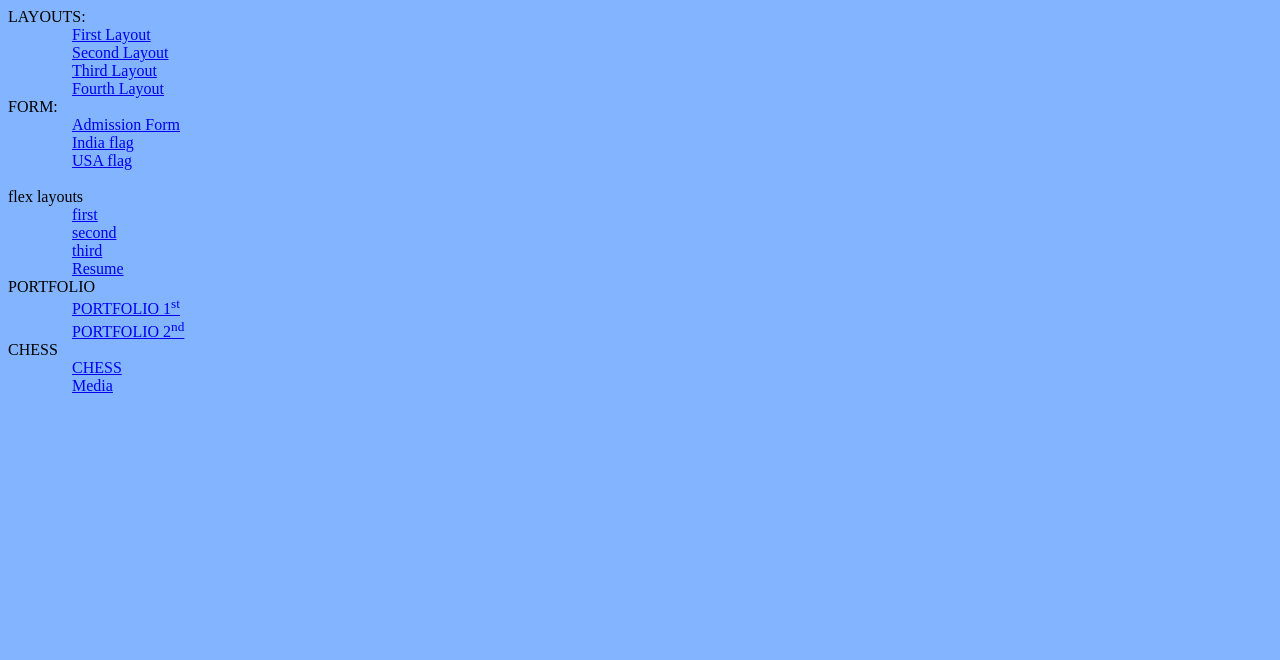
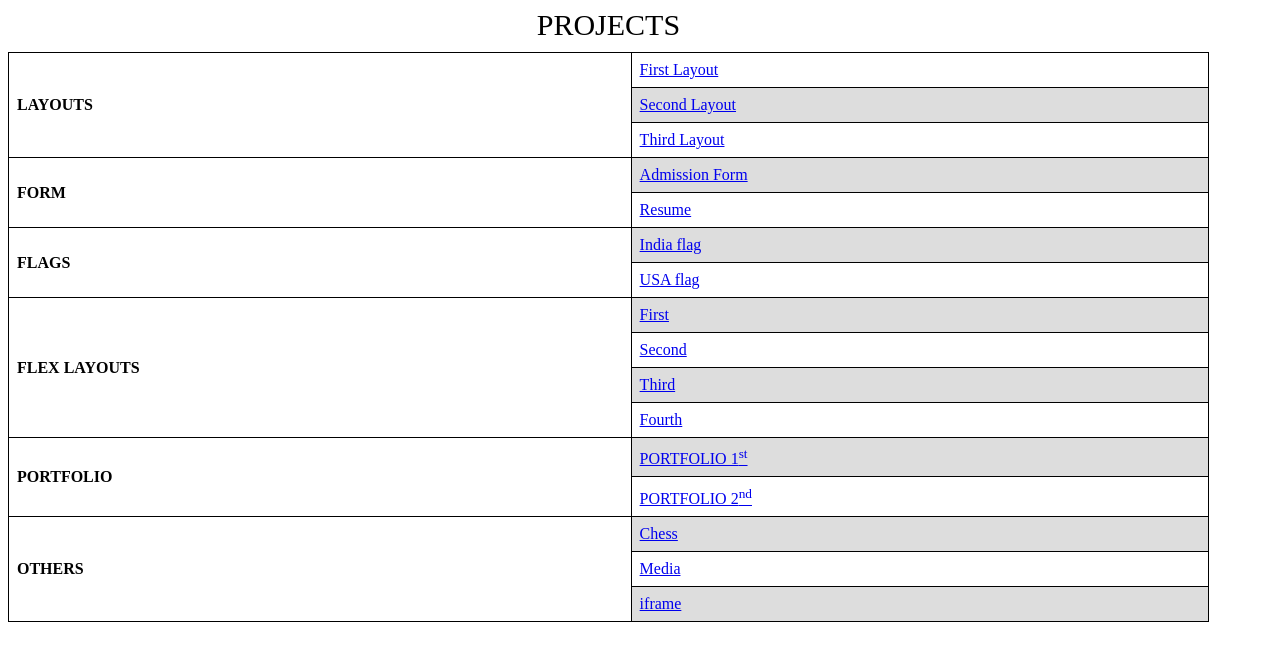
Before and after one commit to ShriyaFullStackDeveloper/ShriyaFullStackDeveloper, a plain HTML site: page index.html in a window 1280 px wide. Drawn offline with Linux system fonts and the light colour scheme.

Commit message:
Add files via upload

```diff
--- a/index.html
+++ b/index.html
@@ -1,69 +1,124 @@
 <!DOCTYPE html>
 <html lang="en">
+
 <head>
     <link rel="preconnect" href="https://fonts.googleapis.com">
-<link rel="preconnect" href="https://fonts.gstatic.com" crossorigin>
-<link href="https://fonts.googleapis.com/css2?family=Ubuntu:ital,wght@0,300;0,400;0,500;0,700;1,300;1,400;1,500;1,700&display=swap" rel="stylesheet">
+    <link rel="preconnect" href="https://fonts.gstatic.com" crossorigin>
+    <link
+        href="https://fonts.googleapis.com/css2?family=Ubuntu:ital,wght@0,300;0,400;0,500;0,700;1,300;1,400;1,500;1,700&display=swap"
+        rel="stylesheet">
     <meta charset="UTF-8">
     <meta name="viewport" content="width=device-width, initial-scale=1.0">
     <title>index</title>
+
+
     <style>
-        body{
-            height: 100vh;
-            width: 100vw;
-            background-color:#83B4FF;
+        table {
+            border-collapse: collapse;
+            width: 95%;
+
+        }
+        tr:nth-child(even) {
+  background-color: #dddddd;
+}
+th:nth-child(odd) {
+  background-color:white;
+}
+        th,
+        td {
+            padding: 8px;
+            text-align: left;
+            border-bottom: 1px solid #DDD;
+            border: 1px solid black;
         }
 
-            caption {
-                font-size: 30px;
-            font-style: normal;
-            margin-bottom: 10px;
-        }
-        a{
-            margin-left: 5%;
+        tr:hover {
+            background-color: #D6EEEE;
         }
 
+        caption {
+        font-size: 30px;
+        font-style: normal;
+        margin-bottom: 10px;
+    }
     </style>
 </head>
 
 <body>
-    <caption> LAYOUTS:</caption>
-    <br>
-        <a href="firstlayout.html">First Layout</a>
-    <br>
-    <a href="secondlayout.html">Second Layout</a>
-    <br>
-    <a href="thirdlayout.html">Third Layout</a>
- <br>
- <a href="doublebox.html">Fourth Layout</a>
- <br>
- <caption>FORM:</caption>
- <br>
- <a href="admission.html">Admission Form</a>
-<br>
- <a href="indiaflag.html">India flag</a>
-    <br>
-    <a href="usa.html"> USA flag</a>
-    <br>
-    <br>
-    <caption>flex layouts</caption> <br>
-    <a href="flex2.html">first</a>
-    <br>
-    <a href="flex3.html">second</a>
-    <br>
-    <a href="flex4.html">third</a>
-    <br>
-    <a href="resume3.html">Resume</a>
-    <br>
-    <caption>PORTFOLIO</caption> <br>
-    <a href="porfolio_2.html">PORTFOLIO 1<sup>st</sup></a>
-    <br>
-    <a href="portfolio_first.html">PORTFOLIO 2<sup>nd</sup></a>
-    <br>
-    <caption>CHESS</caption> <br>
-    <a href="Chess.html">CHESS</a>
-    <br>
-    <a href="media1.html">Media</a>
-    <br>
+    <table>
+        <caption>PROJECTS</caption>
+        <tr>
+            <th rowspan="3">LAYOUTS</th>
+            <td><a href="firstlayout.html">First Layout</a>
+
+                </td>
+
+        </tr>
+        <tr>
+            <td><a href="secondlayout.html">Second Layout</a></td>
+        </tr>
+        <tr>
+            <td><a href="thirdlayout.html">Third Layout</a></td>
+        </tr>
+        <tr>
+            <th rowspan="2">FORM</th>
+            <td ><a href="admission.html">Admission Form</a>
+
+               </td>
+        </tr>
+        <tr>
+            <td> <a href="resume3.html">Resume</a></td>
+        </tr>
+        <tr>
+            <th rowspan="2">FLAGS</th>
+            <td> <a href="indiaflag.html">India flag</a>
+               </td>
+
+        </tr>
+        <tr>
+            <td><a href="usa.html"> USA flag</a></td>
+        </tr>
+        <tr>
+            <th rowspan="4">FLEX LAYOUTS</th>
+            <td><a href="flex2.html">First</a>
+                </td>
+        </tr>
+        <tr>
+            <td><a href="flex3.html">Second</a></td>
+        </tr>
+
+        <tr>
+            <td><a href="flex4.html">Third</a></td>
+        </tr>
+        <tr>
+            <td><a href="doublebox.html">Fourth </a></td>
+        </tr>
+        <tr>
+            <th rowspan="2">PORTFOLIO</th>
+            <td> <a href="porfolio_2.html">PORTFOLIO 1<sup>st</sup></a>
+            </td>
+        </tr>
+        <tr>
+            <td><a href="portfolio_first.html">PORTFOLIO 2<sup>nd</sup></a></td>
+        </tr>
+        <tr>
+            <th rowspan="3">OTHERS</th>
+            <td> <a href="Chess.html">Chess</a>
+               </td>
+        </tr>
+        <tr>
+            <td> <a href="mediaquerry.html">Media</a></td>
+        </tr>
+        <tr>
+            <td> <a href="iframe.html">iframe</a></td>
+        </tr>
+    </table>
+
 </body>
+
 </html>
+
+
+
+
+<style>
```
